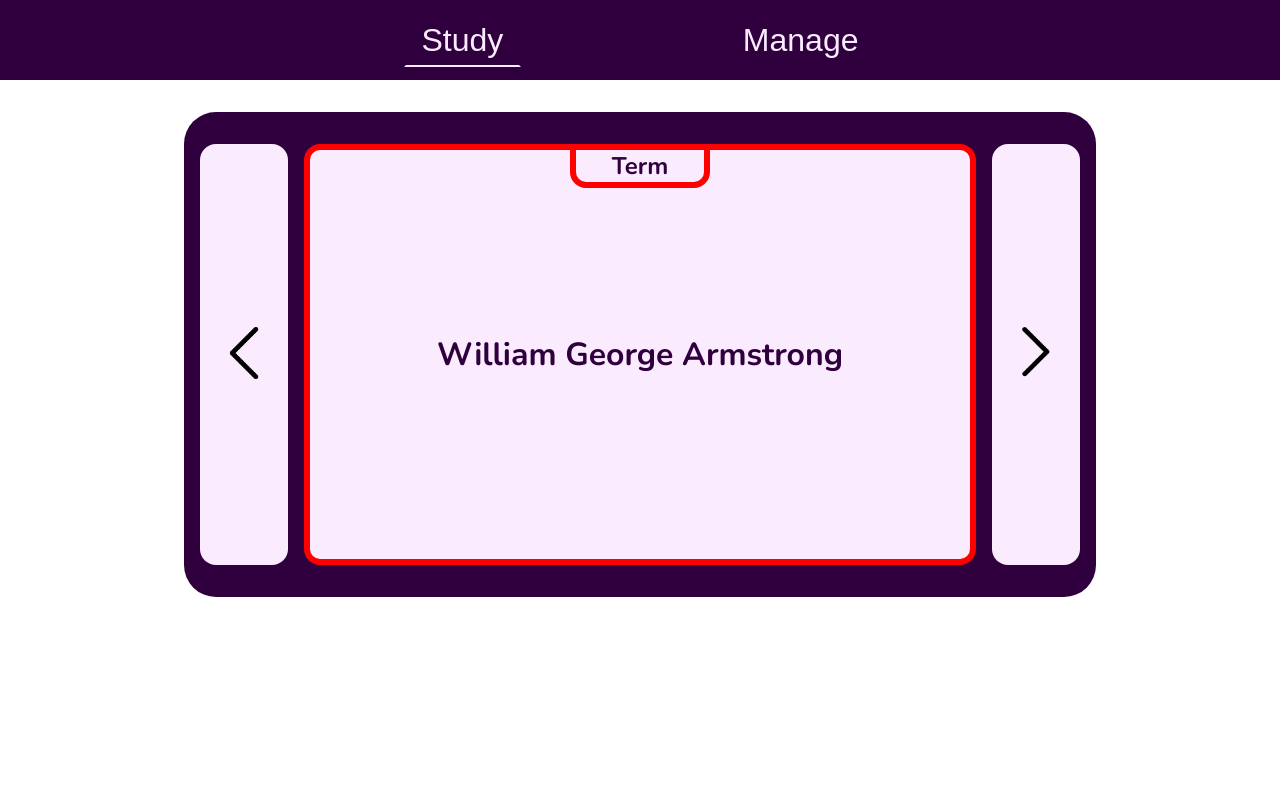
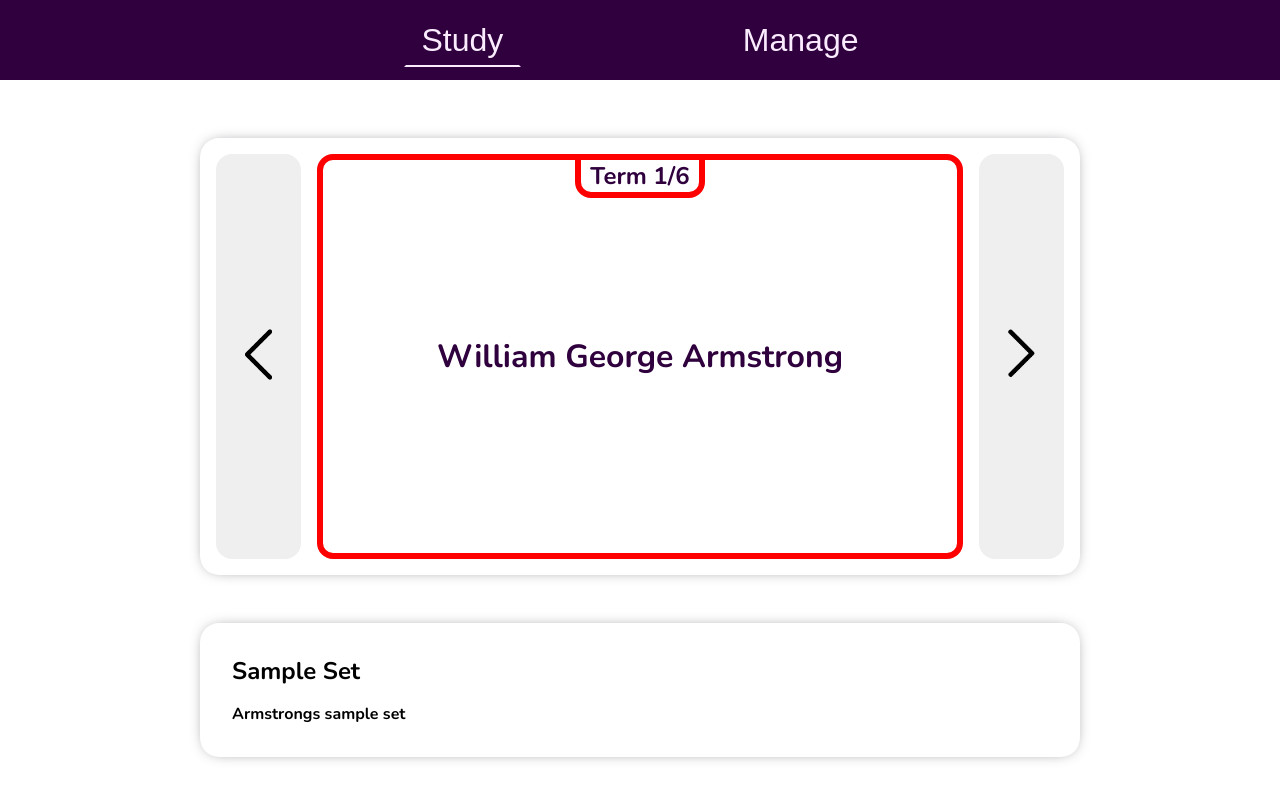
Before and after one commit to calebsg225/flashcard-website, a React (Vite) app: page / in a window 1280 px wide. Built offline with nearby package versions, Linux system fonts and the light colour scheme.

Commit message:
restyle study page

```diff
--- a/src/components/Flashcard.tsx
+++ b/src/components/Flashcard.tsx
@@ -1,16 +1,18 @@
 interface FlashcardProps {
   term: string,
   definition: string,
+  currentCard: number,
+  cardCount: number
   isFlipped: boolean,
   setIsFlipped: React.Dispatch<React.SetStateAction<boolean>>
 }
 
-const Flashcard = ({term, definition, isFlipped, setIsFlipped}: FlashcardProps) => {
+const Flashcard = ({term, definition, currentCard, cardCount, isFlipped, setIsFlipped}: FlashcardProps) => {
 
   return (
     <div className={`flashcard flex ${isFlipped ? 'definition' : 'term'}`} onClick={() => setIsFlipped(!isFlipped)}>
       {isFlipped ? definition : term}
-      <div className={`flashcard-label ${isFlipped ? 'definition' : 'term'}`}>{isFlipped ? 'Definition' : 'Term'}</div>
+      <div className={`flashcard-label ${isFlipped ? 'definition' : 'term'}`}>{(isFlipped ? 'Definition' : 'Term') + ' ' + currentCard + '/' + cardCount}</div>
     </div>
   );
 }
--- a/src/components/study/StudyInterface.tsx
+++ b/src/components/study/StudyInterface.tsx
@@ -26,16 +26,29 @@ export const StudyInterface = () => {
   }
 
   return (
-    <section className="study-interface-container flex no-select">
+    <section className="study-interface-container">
+      <div className="current-set-card-nav flex no-select">
         <div className="card-nav">
           <button onClick={() => handleLeftClick()}>
             <img src={leftArrowImage} alt="left_arrow" />
           </button>
-        <Flashcard term={term} definition={definition} isFlipped={isFlipped} setIsFlipped={setIsFlipped}/>
+          <Flashcard
+            term={term}
+            definition={definition}
+            currentCard={currentCard+1}
+            cardCount={cardIds.length}
+            isFlipped={isFlipped}
+            setIsFlipped={setIsFlipped}
+          />
           <button onClick={() => {handleRightClick()}}>
             <img src={rightArrowImage} alt="right_arrow" />
           </button>
         </div>
+      </div>
+      <div className="current-set-data">
+        <h2>{currentSet.title}</h2>
+        <h3>{currentSet.description}</h3>
+      </div>
     </section>
   );
 }
--- a/src/index.css
+++ b/src/index.css
@@ -54,42 +54,56 @@ nav .active-nav-button {
 .study-interface-container {
   max-width: 55rem;
   margin: 2rem auto;
-  padding: 1rem;
-  background-color: hsl(286, 100%, 12%);
-  flex-direction: column;
-  border-radius: 2rem;
+  padding: 1.6rem;
 }
-.study-interface-container .card-nav {
+.study-interface-container .current-set-data {
+  box-shadow: 0 0 15px -7px hsl(284, 8%, 27%);
+  border-radius: 1.2rem;
+  padding: 2rem;
+  margin-top: 3rem;
+}
+.study-interface-container .current-set-data h2 {
+  margin: 0 auto 1rem;
+  font-size: 1.5rem;
+}
+.study-interface-container .current-set-data h3 {
+  margin: 0;
+  font-size: 1rem;
+}
+.study-interface-container .current-set-card-nav {
+  box-shadow: 0 0 15px -7px hsl(284, 8%, 27%);
+  border-radius: 1.2rem;
+}
+.study-interface-container .current-set-card-nav .card-nav {
   width: 100%;
   display: grid;
   grid-template: "flash flash" "left right";
   gap: 1rem;
   margin: 1rem;
 }
-.study-interface-container .card-nav button {
+.study-interface-container .current-set-card-nav .card-nav button {
   cursor: pointer;
-  background-color: hsl(287, 100%, 96%);
   border: none;
   border-radius: 1rem;
 }
-.study-interface-container .card-nav button img {
+.study-interface-container .current-set-card-nav .card-nav button img {
   width: 30%;
 }
-.study-interface-container .card-nav:first-child {
+.study-interface-container .current-set-card-nav .card-nav:first-child {
   grid-area: left;
 }
-.study-interface-container .card-nav:last-child {
+.study-interface-container .current-set-card-nav .card-nav:last-child {
   grid-area: right;
 }
-.study-interface-container .card-nav .flashcard {
+.study-interface-container .current-set-card-nav .card-nav .flashcard {
   grid-area: flash;
 }
 
 @media (min-width: 700px) {
-  .study-interface-container .card-nav {
+  .study-interface-container .current-set-card-nav .card-nav {
     grid-template: "left flash right" auto/10% 1fr 10%;
   }
-  .study-interface-container .card-nav button img {
+  .study-interface-container .current-set-card-nav .card-nav button img {
     width: 100%;
   }
 }
@@ -183,7 +197,7 @@ nav .active-nav-button {
 .flashcard {
   position: relative;
   cursor: pointer;
-  background-color: hsl(287, 100%, 96%);
+  background-color: white;
   color: hsl(286, 100%, 12%);
   aspect-ratio: 5/3;
   padding: 1rem;
@@ -199,7 +213,7 @@ nav .active-nav-button {
 .flashcard .flashcard-label {
   position: absolute;
   inset: -6px auto auto auto;
-  width: 8rem;
+  padding: 0 0.6rem;
   border-bottom-left-radius: 1rem;
   border-bottom-right-radius: 1rem;
   font-size: 1rem;
@@ -343,7 +357,7 @@ nav .active-nav-button {
   box-shadow: 0 0 15px -7px hsl(284, 8%, 27%);
 }
 .set-can-be-studied:hover {
-  box-shadow: 0 0 20px -5px hsl(286, 100%, 50%);
+  box-shadow: 0 0 25px -7px hsl(286, 100%, 27%);
 }
 .set-can-be-studied .edit-button:hover {
   border-color: hsl(286, 100%, 38%);
@@ -357,7 +371,7 @@ nav .active-nav-button {
 }
 
 .set-cannot-be-studied {
-  box-shadow: 0 0 15px -7px hsl(0, 100%, 34%);
+  box-shadow: 0 0 20px -7px hsl(0, 100%, 34%);
 }
 .set-cannot-be-studied .set-preview-buttons p {
   color: hsl(0, 76%, 62%);
--- a/src/sass/_flashcard.scss
+++ b/src/sass/_flashcard.scss
@@ -1,7 +1,7 @@
 .flashcard {
   position: relative;
   cursor: pointer;
-  background-color: $prim-100;
+  background-color: white;
   color: $prim-900;
   aspect-ratio: 5/3;
   padding: 1rem;
@@ -17,7 +17,7 @@
   .flashcard-label {
     position: absolute;
     inset: -$flashcard-border-thickness auto auto auto;
-    width: 8rem;
+    padding: 0 $pm-200;
     border-bottom-left-radius: 1rem;
     border-bottom-right-radius: 1rem;
     font-size: $fs-200;
--- a/src/sass/_setPreview.scss
+++ b/src/sass/_setPreview.scss
@@ -58,9 +58,9 @@
 
 .set-can-be-studied {
   cursor: pointer;
-  box-shadow: 0 0 15px -7px $grey-700;
+  box-shadow: $box-shadow-grey;
   &:hover {
-    box-shadow: 0 0 20px -5px $prim-500;
+    box-shadow: $box-shadow-prim;
   }
 
   .edit-button {
@@ -81,7 +81,7 @@
 }
 
 .set-cannot-be-studied {
-  box-shadow: 0 0 15px -7px $red-500;
+  box-shadow: $box-shadow-red;
   .set-preview-buttons {
     p {
       color: $red-300;
--- a/src/sass/_studyInterface.scss
+++ b/src/sass/_studyInterface.scss
@@ -1,11 +1,26 @@
 .study-interface-container {
   max-width: $max-total-width;
   margin: 2rem auto;
-  padding: 1rem;
-  background-color: $prim-900;
-  flex-direction: column;
-  border-radius: 2rem;
+  padding: $pm-500;
 
+  .current-set-data {
+    box-shadow: $box-shadow-grey;
+    border-radius: $pm-400;
+    padding: $pm-600;
+    margin-top: $pm-700;
+    h2 {
+      margin: 0 auto $pm-300;
+      font-size: $fs-300;
+    }
+    h3 {
+      margin: 0;
+      font-size: $fs-200;
+    }
+  }
+
+  .current-set-card-nav {
+    box-shadow: $box-shadow-grey;
+    border-radius: $pm-400;
     .card-nav {
       width: 100%;
       display: grid;
@@ -13,13 +28,12 @@
               "flash flash"
               "left right"
       ;
-    gap: 1rem;
-    margin: 1rem;
+      gap: $pm-300;
+      margin: $pm-300;
       button {
         cursor: pointer;
-      background-color: $prim-100;
         border: none;
-      border-radius: 1rem;
+        border-radius: $pm-300;
         img {
           width: 30%;
         }
@@ -36,8 +50,11 @@
     }
   }
 
+}
+
 @include breakpoint(sm) {
   .study-interface-container {
+    .current-set-card-nav {
       .card-nav {
         grid-template:
           "left flash right" auto / 10% 1fr 10%
@@ -50,3 +67,4 @@
       }
     }
   }
+}
--- a/src/sass/_vars.scss
+++ b/src/sass/_vars.scss
@@ -58,6 +58,10 @@ $max-total-width: 55rem;
 // flashcard border thickness
 $flashcard-border-thickness: 6px;
 
+$box-shadow-grey: 0 0 15px -7px $grey-700;
+$box-shadow-red: 0 0 20px -7px $red-500;
+$box-shadow-prim: 0 0 25px -7px $prim-700;
+
 // transition time
 $tt-900: .9s;
 $tt-700: .7s;
```
Also changed, not shown: 1 other file (tests, documents, lock files or other folders). Lines whose indentation alone changed are shown as unchanged.
